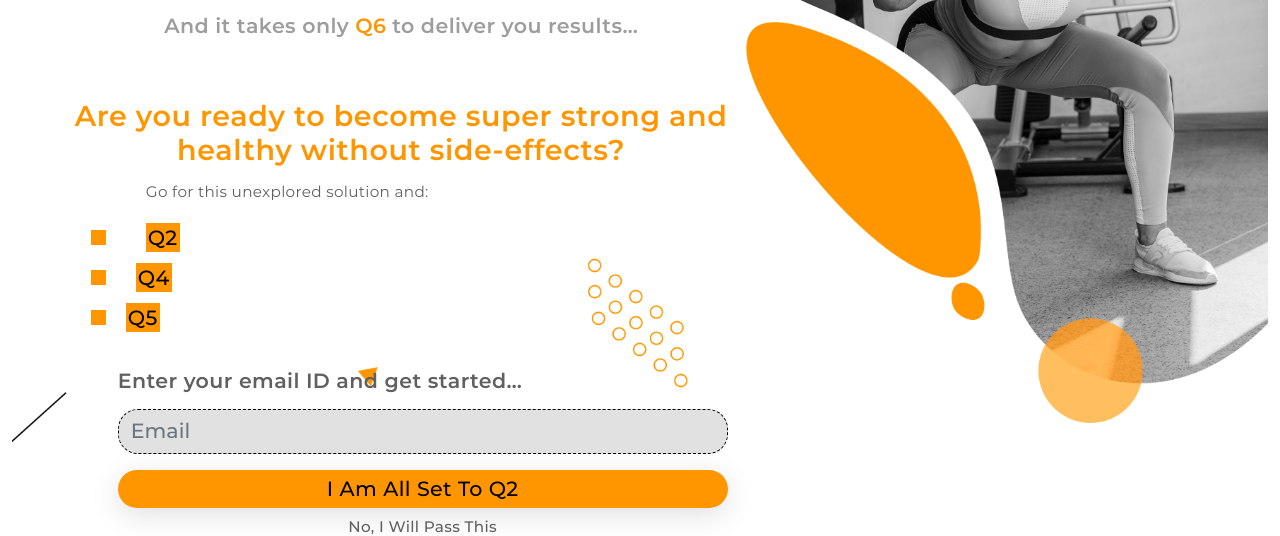
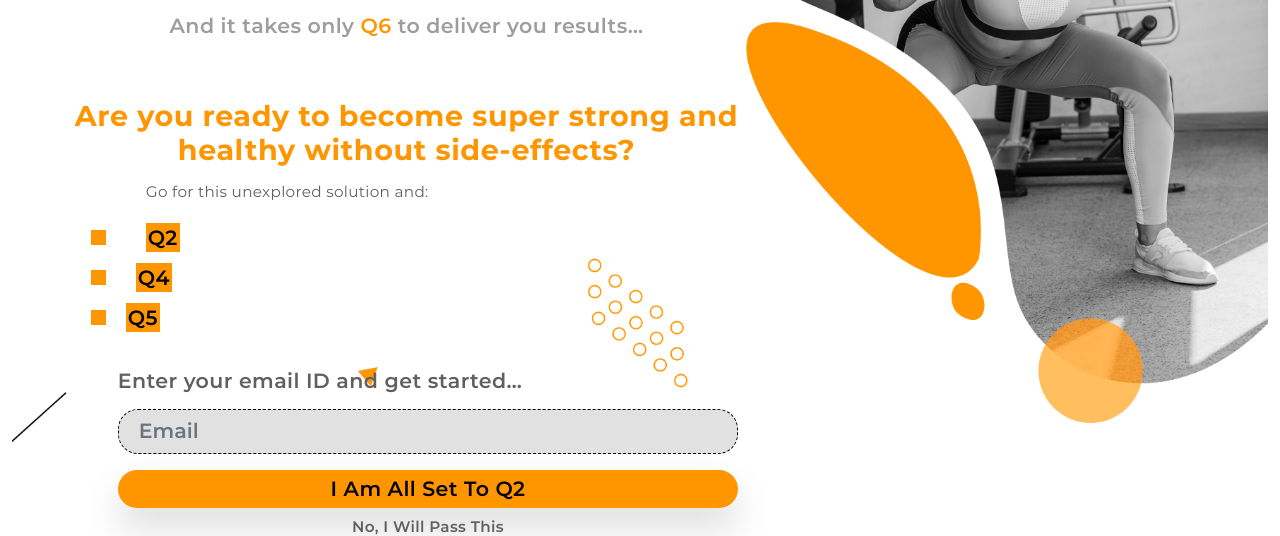
Before and after one commit to mahimayadav24/Figma.github.io, a plain HTML site: page index.html in a window 1280 px wide. Shown: the part 264-800 px from the top of the page. Drawn offline with nearby package versions, Linux system fonts and the light colour scheme.

Commit message:
style.css

```diff
--- a/CSS/style.css
+++ b/CSS/style.css
@@ -1,3 +1,10 @@
+/*
+* Prefixed by https://autoprefixer.github.io
+* PostCSS: v8.3.6,
+* Autoprefixer: v10.3.1
+* Browsers: last 4 version
+*/
+
 @font-face {
     font-family: Montserrat__bold;
     src: url('../fonts/Montserrat/Montserrat-Bold.ttf');
@@ -226,7 +233,7 @@ body, html {
     font-size: var(--h2);
     line-height: 1.2195;
     letter-spacing: 0.02em;
-    font-family: 'Montserrat__semibold';
+    font-family: 'Montserrat__bold';
 }
 
 .Make__text {
@@ -289,7 +296,7 @@ body, html {
     list-style: none;
     line-height: 40px;
     font-size: var(--para);
-    font-family: 'Montserrat__medium';
+    font-family: 'Montserrat__semibold';
     letter-spacing: 0.02em;
     color: #8C0C24;
 }
@@ -388,7 +395,8 @@ form {
 
 input[type="email"] {
     font-size: var(--para);
-    font-family: 'Montserrat__medium';
+    font-family: 'Montserrat__semibold';
+    padding-left: 20px;
 }
 
 @media screen and (max-width: 1080px) {
@@ -420,8 +428,8 @@ input[type="email"] {
     -o-transition: .3s ease-in;
     transition: .3s ease-in;
     margin: 0px 0px 10px 0px;
-    -webkit-box-shadow: rgba(100, 100, 111, 0.2) 0px 7px 29px 0px;
-    box-shadow: rgba(100, 100, 111, 0.2) 0px 7px 29px 0px;
+    -webkit-box-shadow: 0px 20px 36px rgba(83, 83, 83, 0.2);
+    box-shadow: 0px 20px 36px rgba(83, 83, 83, 0.2);
 }
 
 .btn-primary:hover {
@@ -438,7 +446,7 @@ input[type="email"] {
     text-decoration: none;
     color: #000000;
     font-size: var(--para);
-    font-family: 'Montserrat__medium';
+    font-family: 'Montserrat__semibold';
     line-height: 1.2195;
     letter-spacing: 0.02em;
 }
@@ -468,7 +476,7 @@ input[type="email"] {
 .b__text p {
     color: #606060;
     font-size: var(--para-Ipad);
-    font-family: 'Montserrat__medium';
+    font-family: 'Montserrat__semibold';
     line-height: 1.2195;
     letter-spacing: 0.02em;
     text-align: center;
```
